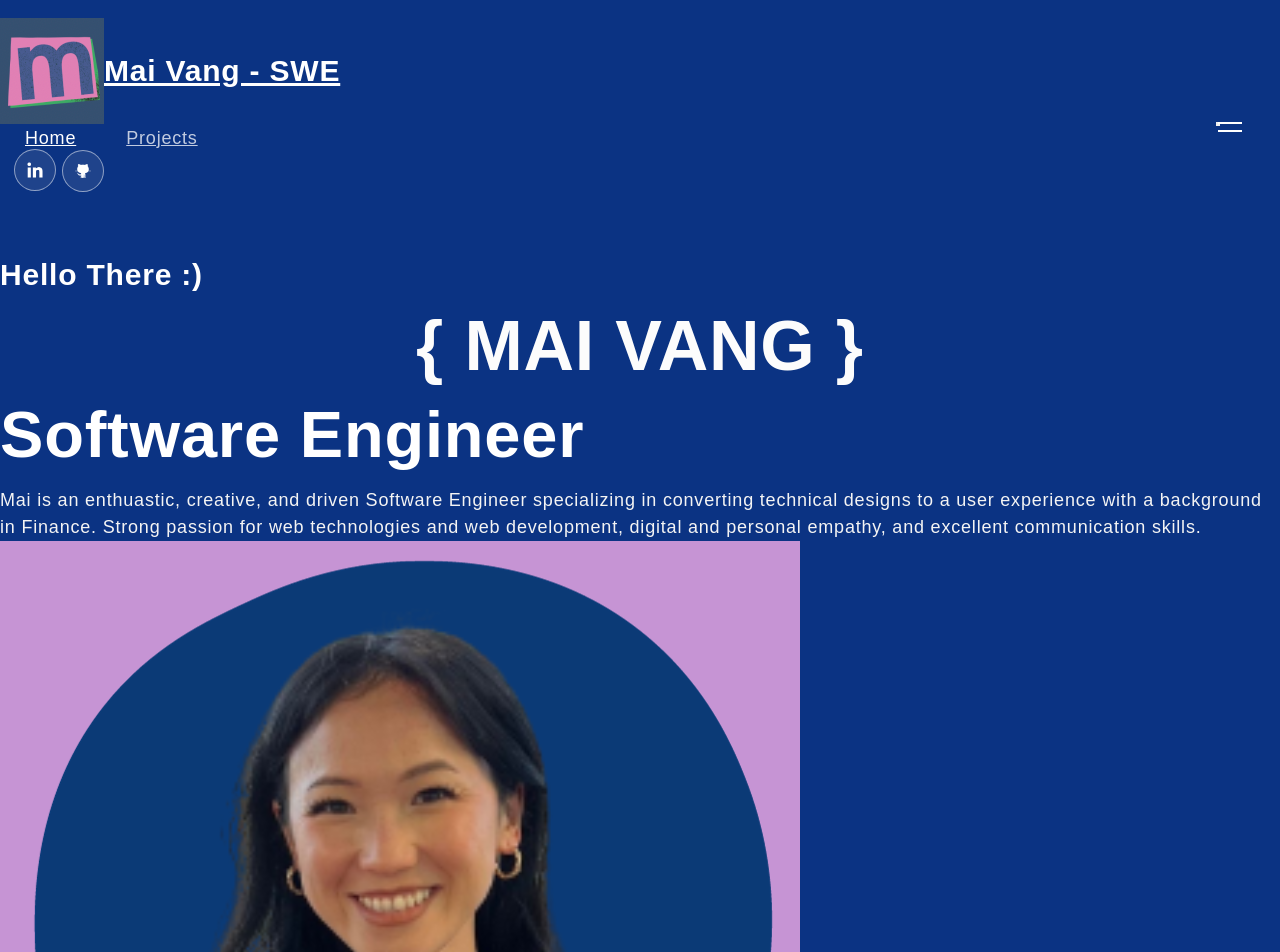
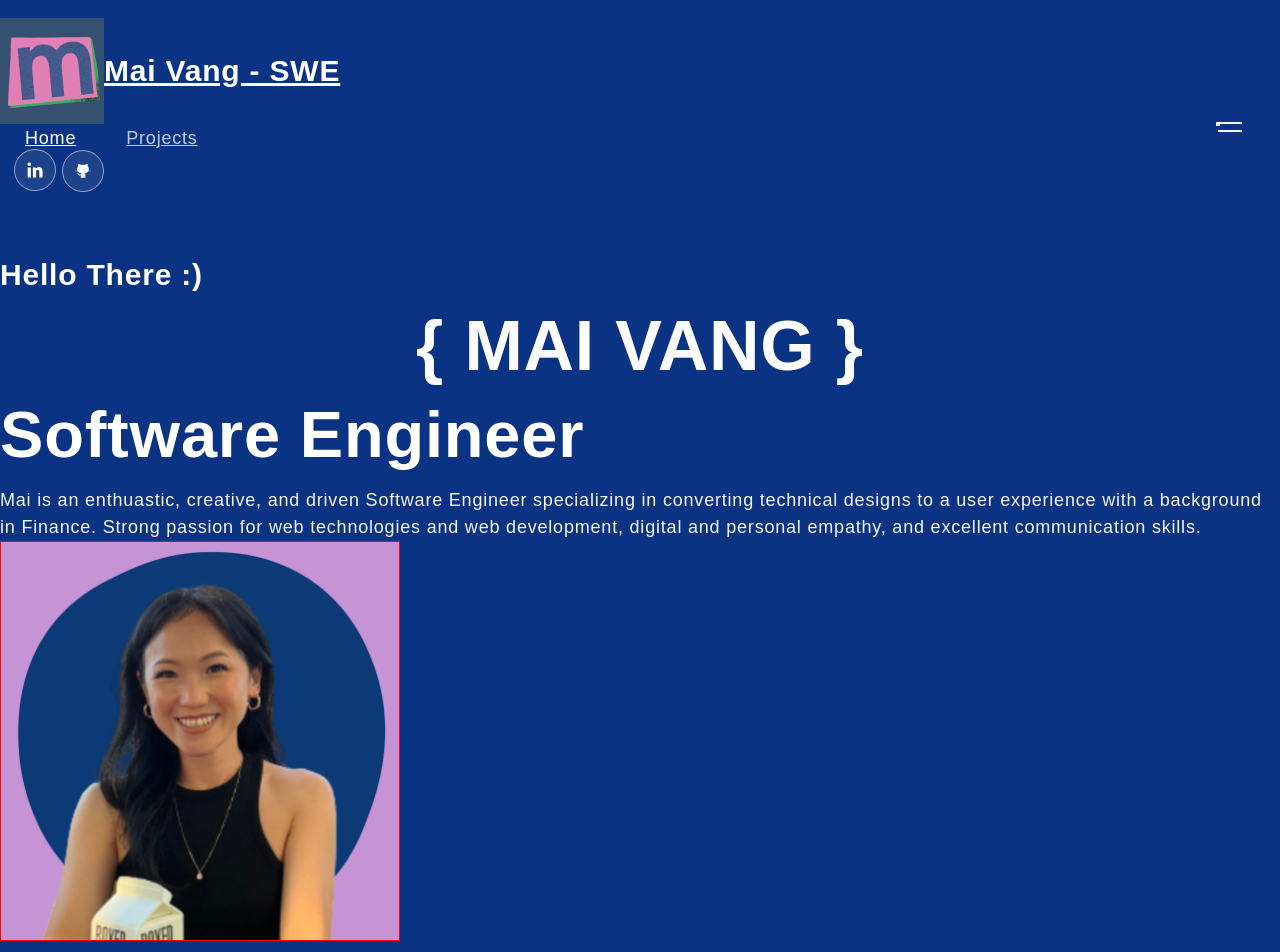
Before and after one commit to vmaineng/portfolioMai, a React (Create React App) app: page / in a window 1280 px wide. Shown: the top 952 px of the page. Built offline with nearby package versions, Linux system fonts and the light colour scheme.

Commit message:
added in css for selfPortrait

```diff
--- a/src/App.css
+++ b/src/App.css
@@ -71,6 +71,13 @@ span.name{
   font-size: 30px;
   font-weight: 600;
   text-decoration: none;
+}
+
+.selfPortrait {
+width: 50vh;
+height: 50vh;
+background-size: 100% 100%;
+border: 1px solid red;
 }
 
 /* socials icons -------------------------------- */
--- a/src/components/Home.js
+++ b/src/components/Home.js
@@ -19,7 +19,7 @@ export const Home = () => {
                         </p>
                     </Col>
                     <Col xs={12} md={6} xl={5}>
-                      <img src= {selfPortrait} alt="selfPortrait" />
+                      <img src= {selfPortrait} alt="selfPortrait" class="selfPortrait"/>
                     </Col>
                 </Row>
             </Container>
```
